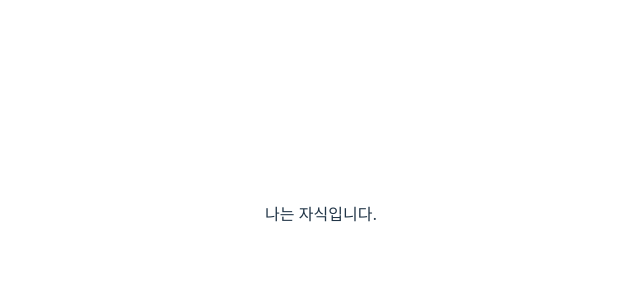
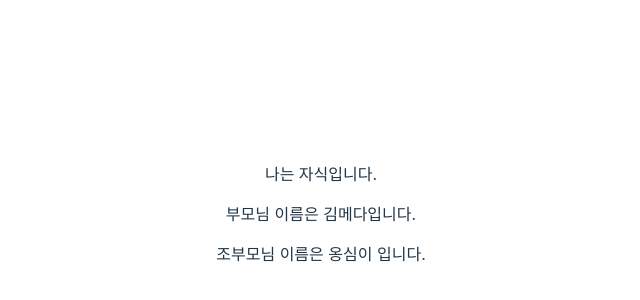
Before and after one commit to jee-in/react-project, a React (Vite) app in the folder react-project/: page / in a window 1280 px wide. Shown: the part 186-486 px from the top of the page, without its empty margins (319-959 px from the left). Built offline with nearby package versions, Linux system fonts and the light colour scheme.

Commit message:
feat: passing props to a component

```diff
--- a/react-project/src/App.jsx
+++ b/react-project/src/App.jsx
@@ -15,18 +15,28 @@ import viteLogo from '/vite.svg'
 import './App.css'                            // CSS 파일
 
 // 자식 컴포넌트
-function Child() {
-  return <div>나는 자식입니다.</div>
+function Child(props) {
+  console.log(props);                         // 이게 바로 props다.
+  return (
+    <div>
+      <p>나는 자식입니다.</p>
+      <p>부모님 이름은 { props.parentName }입니다.</p>
+      <p>조부모님 이름은 {props.grandParentName} 입니다.</p>
+    </div>
+  )
 }
 
 // 부모 컴포넌트
-function Parent() {
-  return <Child />;
+function Parent(props) {
+  const name = "김메다";
+  console.log(props);
+  return <Child parentName={name} grandParentName={props.grandParentName} />;           // props로 name을 전달함
 }
 
 // 할아버지 컴포넌트
 function GrandParent() {
-  return <Parent />
+  const name = "옹심이";
+  return <Parent grandParentName={name}/>
 }
 
 function App() {
```
